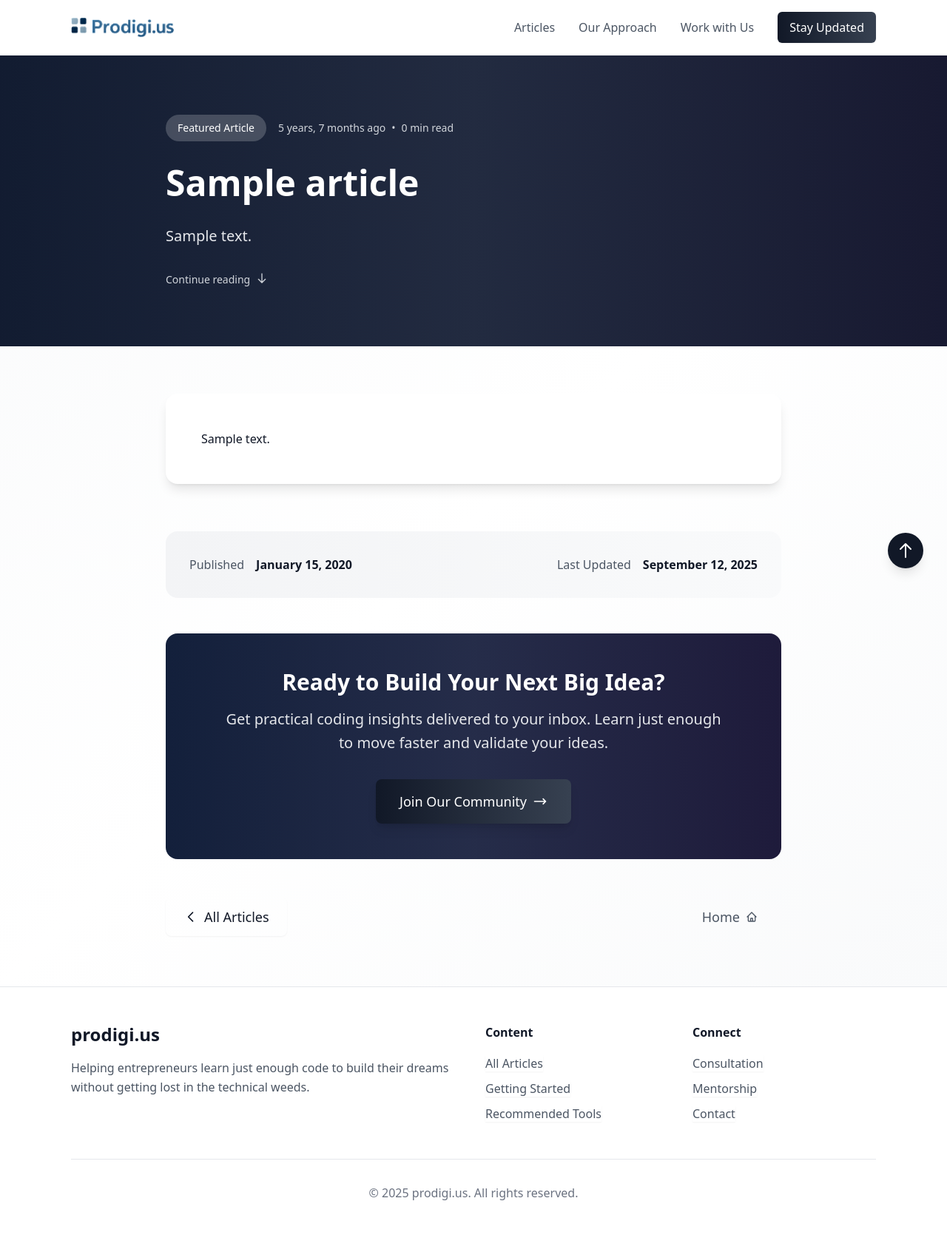
After one commit to prodigisoftwares/django-pub, a Django app: page /article/sample/ in a window 1280 px wide. The commit adds this page. Shown: the whole page at 74% size. Run offline with Django 5.2, Linux system fonts and the light colour scheme; tables that the repository leaves empty hold one stand-in row (values such as "Sample post").

Commit message:
Issue #50 - Add article detail

```diff
--- /dev/null
+++ b/pub/apps/core/templates/core/article.html
@@ -0,0 +1,139 @@
+{% extends "core/base.html" %}
+{% load static %}
+{% block content %}
+  <article class="min-h-screen bg-gradient-to-br from-gray-50 via-white to-gray-50">
+    <!-- Hero Section -->
+    <div class="relative bg-gradient-to-r from-gray-900 via-gray-800 to-gray-900 text-white overflow-hidden">
+      <!-- Background decorative elements -->
+      <div class="absolute inset-0 bg-gradient-to-r from-blue-600/5 to-purple-600/5"></div>
+      <div class="absolute top-10 left-1/3 w-72 h-72 bg-blue-600/10 rounded-full mix-blend-multiply filter blur-xl opacity-25 animate-float">
+      </div>
+      <div class="absolute bottom-20 right-10 w-64 h-64 bg-purple-600/10 rounded-full mix-blend-multiply filter blur-xl opacity-25 animate-float delay-float">
+      </div>
+      <style>
+      .delay-float {
+        animation-delay: 1s;
+      }
+      </style>
+      <div class="relative z-10 max-w-4xl mx-auto px-4 sm:px-6 lg:px-8 py-12 lg:py-20">
+        <!-- Article Metadata -->
+        <div class="flex items-center mb-8">
+          <span class="bg-white bg-opacity-20 px-4 py-2 rounded-full text-sm font-medium backdrop-blur-sm">
+            Featured Article
+          </span>
+          <div class="ml-4 text-gray-300 flex items-center text-sm">
+            {% include "articles/time_ago_published.html" with instance=article %}
+            <span class="mx-2">•</span>
+            {% include "core/shared/reading_length.html" with instance=article %}
+          </div>
+        </div>
+        <!-- Article Title -->
+        <h1 class="text-4xl lg:text-5xl font-bold mb-8 leading-tight animate-fade-in-up">{{ article.title }}</h1>
+        <!-- Article Summary -->
+        {% if article.summary %}
+          <div class="text-xl text-gray-200 leading-relaxed mb-8 max-w-3xl animate-fade-in-up">{{ article.summary|safe }}</div>
+        {% endif %}
+        <!-- Scroll Indicator -->
+        <div class="flex items-center text-gray-300 text-sm animate-fade-in-up">
+          <span class="mr-2">Continue reading</span>
+          <svg class="w-4 h-4 animate-bounce"
+               fill="none"
+               stroke="currentColor"
+               viewBox="0 0 24 24">
+            <path stroke-linecap="round" stroke-linejoin="round" stroke-width="2" d="M19 14l-7 7m0 0l-7-7m7 7V3"></path>
+          </svg>
+        </div>
+      </div>
+    </div>
+    <!-- Article Content -->
+    <div class="max-w-4xl mx-auto px-4 sm:px-6 lg:px-8 py-16">
+      <div class="bg-white rounded-2xl shadow-lg p-8 lg:p-12 animate-fade-in-up">
+        <!-- Content Section -->
+        <div class="prose prose-lg prose-gray max-w-none">{{ article.content|safe }}</div>
+      </div>
+    </div>
+    <!-- Article Footer & Navigation -->
+    <div class="max-w-4xl mx-auto px-4 sm:px-6 lg:px-8 pb-16">
+      <!-- Tags/Categories Section (if you add them later) -->
+      <div class="bg-gradient-to-r from-gray-100 to-gray-50 rounded-2xl p-8 mb-12">
+        <div class="flex items-center justify-between flex-wrap gap-4">
+          <div class="flex items-center space-x-4">
+            <span class="text-gray-600 font-medium">Published</span>
+            <time class="text-gray-900 font-semibold">
+              {{ article.published_at|date:"F j, Y" }}
+            </time>
+          </div>
+          {% if article.updated_at != article.created_at %}
+            <div class="flex items-center space-x-4">
+              <span class="text-gray-600 font-medium">Last Updated</span>
+              <time class="text-gray-900 font-semibold">
+                {{ article.updated_at|date:"F j, Y" }}
+              </time>
+            </div>
+          {% endif %}
+        </div>
+      </div>
+      <!-- Call to Action Section -->
+      <div class="bg-gradient-to-r from-gray-900 via-gray-800 to-gray-900 rounded-2xl p-8 lg:p-12 text-white text-center relative overflow-hidden">
+        <div class="absolute inset-0 bg-gradient-to-r from-blue-600/10 to-purple-600/10"></div>
+        <div class="relative z-10">
+          <h3 class="text-2xl lg:text-3xl font-bold mb-4">Ready to Build Your Next Big Idea?</h3>
+          <p class="text-xl text-gray-200 mb-8 max-w-2xl mx-auto leading-relaxed">
+            Get practical coding insights delivered to your inbox. Learn just enough to move faster and validate your ideas.
+          </p>
+          <a href="{% url 'core:index' %}#newsletter"
+             class="btn-primary-cta group">
+            Join Our Community
+            <svg class="arrow-svg ml-2"
+                 fill="none"
+                 stroke="currentColor"
+                 viewBox="0 0 24 24">
+              <path stroke-linecap="round" stroke-linejoin="round" stroke-width="2" d="M17 8l4 4m0 0l-4 4m4-4H3"></path>
+            </svg>
+          </a>
+        </div>
+      </div>
+      <!-- Navigation Links -->
+      <div class="mt-12 flex items-center justify-between">
+        <a href="{% url 'core:articles' %}" class="btn-view-all group">
+          <svg class="w-5 h-5 mr-2"
+               fill="none"
+               stroke="currentColor"
+               viewBox="0 0 24 24">
+            <path stroke-linecap="round" stroke-linejoin="round" stroke-width="2" d="M15 19l-7-7 7-7"></path>
+          </svg>
+          All Articles
+        </a>
+        <a href="{% url 'core:index' %}"
+           class="btn-secondary-cta group flex items-center">
+          Home
+          <svg class="arrow-svg-sm ml-2"
+               fill="none"
+               stroke="currentColor"
+               viewBox="0 0 24 24">
+            <path stroke-linecap="round" stroke-linejoin="round" stroke-width="2" d="M3 12l2-2m0 0l7-7 7 7M5 10v10a1 1 0 001 1h3m10-11l2 2m-2-2v10a1 1 0 01-1 1h-3m-6 0a1 1 0 001-1v-4a1 1 0 011-1h2a1 1 0 011 1v4a1 1 0 001 1m-6 0h6">
+            </path>
+          </svg>
+        </a>
+      </div>
+    </div>
+  </article>
+  <!-- Scroll to top button -->
+  <div x-data="{ showScrollTop: false }"
+       @scroll.window="showScrollTop = window.pageYOffset > 300"
+       class="fixed bottom-8 right-8 z-50">
+    <button x-show="showScrollTop"
+            x-transition:enter="transition ease-out duration-300"
+            x-transition:enter-start="opacity-0 scale-95"
+            x-transition:enter-end="opacity-100 scale-100"
+            x-transition:leave="transition ease-in duration-200"
+            x-transition:leave-start="opacity-100 scale-100"
+            x-transition:leave-end="opacity-0 scale-95"
+            @click="window.scrollTo({ top: 0, behavior: 'smooth' })"
+            class="bg-gray-900 text-white p-3 rounded-full shadow-lg hover:bg-gray-800 transition-colors focus:outline-none focus:ring-2 focus:ring-gray-500 focus:ring-offset-2">
+      <svg class="w-6 h-6" fill="none" stroke="currentColor" viewBox="0 0 24 24">
+        <path stroke-linecap="round" stroke-linejoin="round" stroke-width="2" d="M5 10l7-7m0 0l7 7m-7-7v18"></path>
+      </svg>
+    </button>
+  </div>
+{% endblock content %}
--- a/pub/apps/core/templates/core/includes/_article_cards.html
+++ b/pub/apps/core/templates/core/includes/_article_cards.html
@@ -7,7 +7,8 @@
       <a href="" class="link-article">{{ article.title }}</a>
     </h3>
     <p class="text-gray-600 mb-6 leading-relaxed">{{ article.summary|default:article.content|truncatewords:20|safe }}</p>
-    <a href="" class="link-continue group">
+    <a href="{% url "core:article" article.slug %}"
+       class="link-continue group">
       Continue reading
       <svg class="arrow-svg-sm ml-1 group-hover:translate-x-1 transition-transform"
            fill="none"
--- a/pub/apps/core/templates/core/includes/_featured_article_list.html
+++ b/pub/apps/core/templates/core/includes/_featured_article_list.html
@@ -2,7 +2,8 @@
   <article class="bg-white border border-gray-200 rounded-lg p-6 hover:shadow-lg hover:border-gray-300 transition-all duration-200 group">
     {% include "core/includes/_article_metadata.html" with article=article extra_classes="mb-3" %}
     {% include "articles/article_listing.html" with article=article article_heading_class="text-xl font-bold text-gray-900 mb-3 leading-tight group-hover:text-gray-700 transition-colors" article_link_class="link-article" article_summary_class="text-gray-600 mb-4 leading-relaxed" %}
-    <a href="" class="link-continue group">
+    <a href="{% url "core:article" article.slug %}"
+       class="link-continue group">
       Continue reading
       <svg class="arrow-svg-sm"
            fill="none"
--- a/pub/apps/core/urls.py
+++ b/pub/apps/core/urls.py
@@ -1,10 +1,11 @@
 from django.urls import path
 
-from .views import ArticleListView, IndexView
+from .views import ArticleListView, ArticleView, IndexView
 
 app_name = "core"
 
 urlpatterns = [
     path("", IndexView.as_view(), name="index"),
+    path("article/<slug:slug>/", ArticleView.as_view(), name="article"),
     path("articles/", ArticleListView.as_view(), name="articles"),
 ]
--- a/pub/apps/core/views/__init__.py
+++ b/pub/apps/core/views/__init__.py
@@ -1,2 +1,3 @@
+from .article import ArticleView
 from .article_list import ArticleListView
 from .index import IndexView
--- /dev/null
+++ b/pub/apps/core/views/article.py
@@ -0,0 +1,18 @@
+from django.views.generic import DetailView
+
+from apps.articles.models import Article
+
+
+class ArticleView(DetailView):
+    model = Article
+    template_name = "core/article.html"
+    context_object_name = "article"
+    slug_field = "slug"
+    slug_url_kwarg = "slug"
+
+    def get_context_data(self, **kwargs):
+        context = super().get_context_data(**kwargs)
+        article = self.get_object()
+        article.save()
+        context["article"] = article
+        return context
```
Also changed, not shown: tailwind/custom.css (+44 -0 lines), pub/static/css/styles.css.
